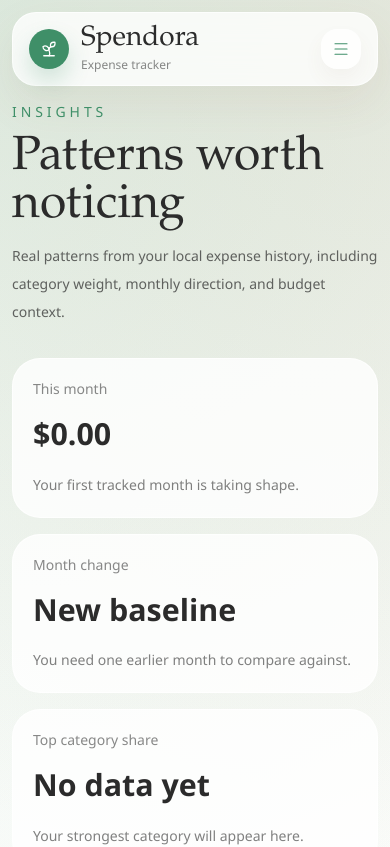
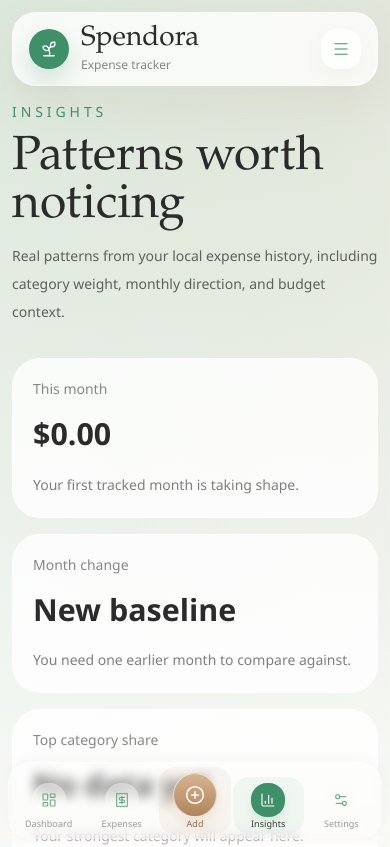
Before and after one commit to macyhood2527-oss/Spendora, a Next.js app: page /insights in a window 390 px wide. Shown: the top 847 px of the page. Built offline with nearby package versions, Linux system fonts and the light colour scheme.

Commit message:
Polish mobile bottom navigation

```diff
--- a/src/components/ui/app-shell.tsx
+++ b/src/components/ui/app-shell.tsx
@@ -6,7 +6,7 @@
 import { useState, type ReactNode } from "react";
 import { usePwa } from "@/components/pwa/pwa-provider";
 import { useHasMounted } from "@/hooks/use-has-mounted";
-import { Sidebar } from "@/components/ui/sidebar";
+import { Sidebar, mobilePrimaryNavItems } from "@/components/ui/sidebar";
 
 export function AppShell({ children }: { children: ReactNode }) {
   const pathname = usePathname();
@@ -14,6 +14,7 @@
   const [mobileSidebarOpen, setMobileSidebarOpen] = useState(false);
   const hasMounted = useHasMounted();
   const { applyUpdate, canInstall, isOffline, promptInstall, updateReady } = usePwa();
+  const activeMobilePathname = hasMounted ? pathname : "";
 
   return (
     <div className="min-h-screen bg-transparent">
@@ -92,7 +93,7 @@
                   Spendora
                 </p>
                 <p className="mt-1 text-xs text-[color:rgba(43,43,43,0.56)]">
-                  {pathname === "/" ? "Dashboard" : "Expense tracker"}
+                  {activeMobilePathname === "/" ? "Dashboard" : "Expense tracker"}
                 </p>
               </div>
             </Link>
@@ -106,9 +107,63 @@
             </button>
           </header>
 
-          <main className="mx-3 mb-5 mt-4 sm:mx-4 sm:mb-6 sm:mt-5 lg:mx-6 lg:mb-8 lg:mr-8 lg:mt-8">
+          <main className="mx-3 mb-[calc(env(safe-area-inset-bottom)+5.7rem)] mt-4 sm:mx-4 sm:mb-[calc(env(safe-area-inset-bottom)+6rem)] sm:mt-5 lg:mx-6 lg:mb-8 lg:mr-8 lg:mt-8">
             {children}
           </main>
+
+          <nav className="print-hidden fixed inset-x-0 bottom-0 z-30 bg-[linear-gradient(180deg,rgba(250,248,244,0),rgba(250,248,244,0.14)_40%,rgba(250,248,244,0.3)_70%,rgba(250,248,244,0.48)_100%)] px-2 pb-[calc(env(safe-area-inset-bottom)+0.3rem)] pt-1.5 lg:hidden">
+            <div className="mx-auto grid max-w-xl grid-cols-5 items-end gap-0.5 rounded-[22px] border border-white/25 bg-[rgba(255,255,255,0.18)] px-1 py-1 shadow-[0_-4px_12px_rgba(139,94,60,0.03)] backdrop-blur-[6px]">
+              {mobilePrimaryNavItems.map((item) => {
+                const isActive = activeMobilePathname === item.href;
+                const Icon = item.icon;
+                const isPrimaryAction = item.href === "/add-expense";
+
+                return (
+                  <Link
+                    key={item.href}
+                    href={item.href}
+                    className={`flex min-w-0 flex-col items-center justify-end gap-0.5 rounded-[16px] px-1 py-1.5 text-center transition-transform duration-200 ${
+                      isPrimaryAction
+                        ? "bg-[rgba(200,162,124,0.1)]"
+                        : isActive
+                          ? "bg-[rgba(127,191,154,0.1)]"
+                          : "hover:bg-white/70"
+                    }`}
+                    aria-current={isActive ? "page" : undefined}
+                  >
+                    <span
+                      className={`flex items-center justify-center ${
+                        isPrimaryAction
+                          ? `h-11 w-11 rounded-full border border-white/60 shadow-[0_8px_14px_rgba(176,132,92,0.14)] ${
+                              isActive
+                                ? "bg-[var(--color-wood)] text-white"
+                                : "bg-[linear-gradient(180deg,rgba(214,180,145,1),rgba(176,132,92,1))] text-white"
+                            }`
+                          : `h-8.5 w-8.5 rounded-[16px] ${
+                              isActive
+                                ? "bg-[var(--color-primary)] text-white shadow-[0_6px_12px_rgba(63,143,104,0.14)]"
+                                : "bg-[rgba(250,250,247,0.46)] text-[var(--color-primary)]/72"
+                            }`
+                      }`}
+                    >
+                      <Icon size={isPrimaryAction ? 20 : 16} strokeWidth={isPrimaryAction ? 1.8 : 1.7} />
+                    </span>
+                    <span
+                      className={`text-[9px] leading-none tracking-[0.01em] ${
+                        isPrimaryAction
+                          ? "font-medium text-[var(--color-wood)]/92"
+                          : isActive
+                            ? "font-medium text-[var(--color-text)]/92"
+                            : "font-normal text-[color:rgba(43,43,43,0.48)]"
+                      }`}
+                    >
+                      {item.label}
+                    </span>
+                  </Link>
+                );
+              })}
+            </div>
+          </nav>
         </div>
       </div>
     </div>
--- a/src/components/ui/sidebar.tsx
+++ b/src/components/ui/sidebar.tsx
@@ -25,6 +25,14 @@
   { href: "/insights", label: "Insights", icon: BarChart3 },
   { href: "/settings", label: "Settings", icon: Settings2 },
 ];
+
+export const mobilePrimaryNavItems = [
+  { href: "/", label: "Dashboard", icon: LayoutDashboard },
+  { href: "/expenses", label: "Expenses", icon: Receipt },
+  { href: "/add-expense", label: "Add", icon: PlusCircle },
+  { href: "/insights", label: "Insights", icon: BarChart3 },
+  { href: "/settings", label: "Settings", icon: Settings2 },
+] as const;
 
 const infoItems = [
   {
--- a/src/hooks/use-has-mounted.ts
+++ b/src/hooks/use-has-mounted.ts
@@ -2,10 +2,28 @@
 
 import { useSyncExternalStore } from "react";
 
+let hasMountedSnapshot = false;
+const listeners = new Set<() => void>();
+
+function emitMounted() {
+  hasMountedSnapshot = true;
+  listeners.forEach((listener) => listener());
+}
+
 export function useHasMounted() {
   return useSyncExternalStore(
-    () => () => {},
-    () => true,
+    (listener) => {
+      listeners.add(listener);
+
+      if (!hasMountedSnapshot) {
+        queueMicrotask(emitMounted);
+      }
+
+      return () => {
+        listeners.delete(listener);
+      };
+    },
+    () => hasMountedSnapshot,
     () => false,
   );
 }
```
